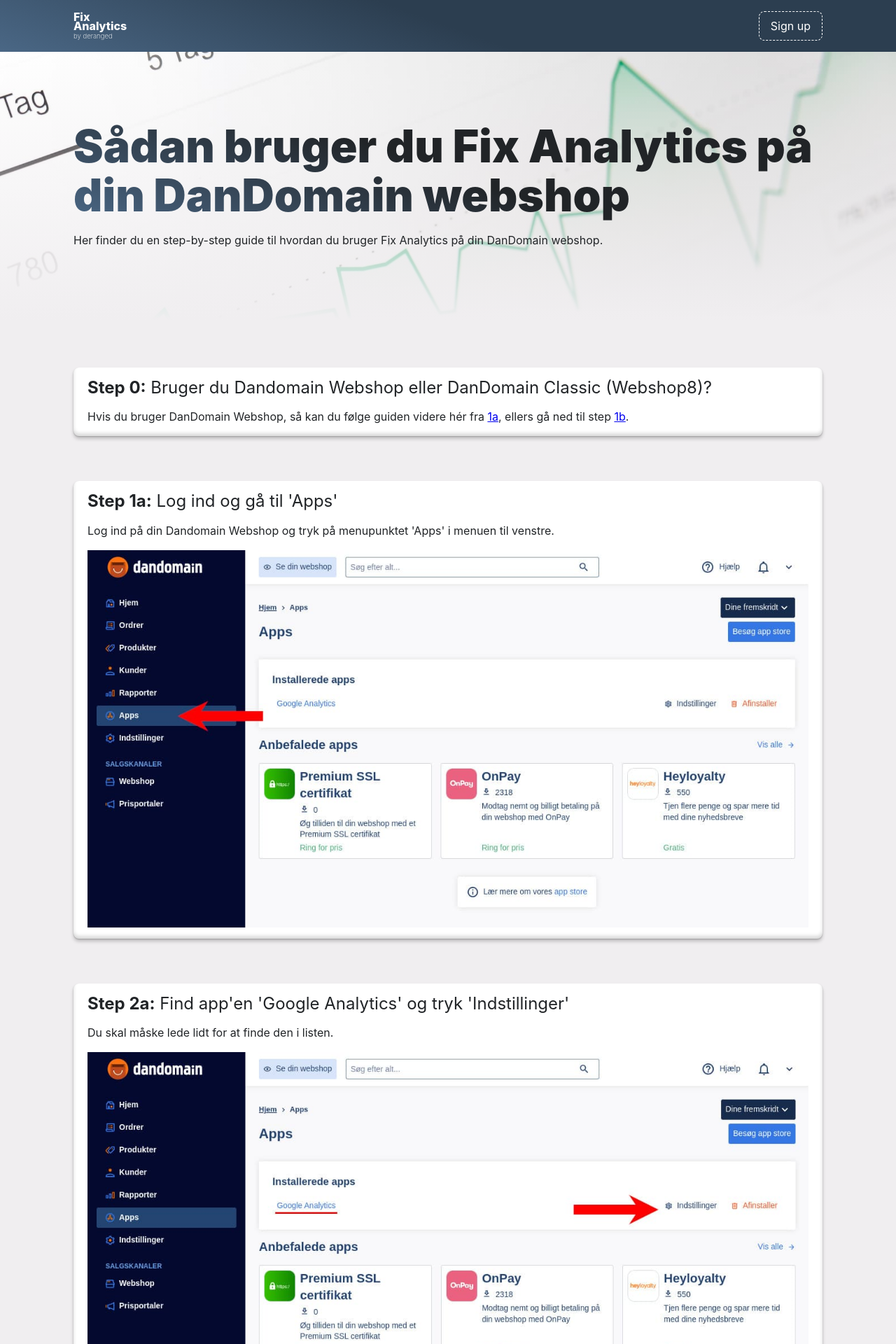
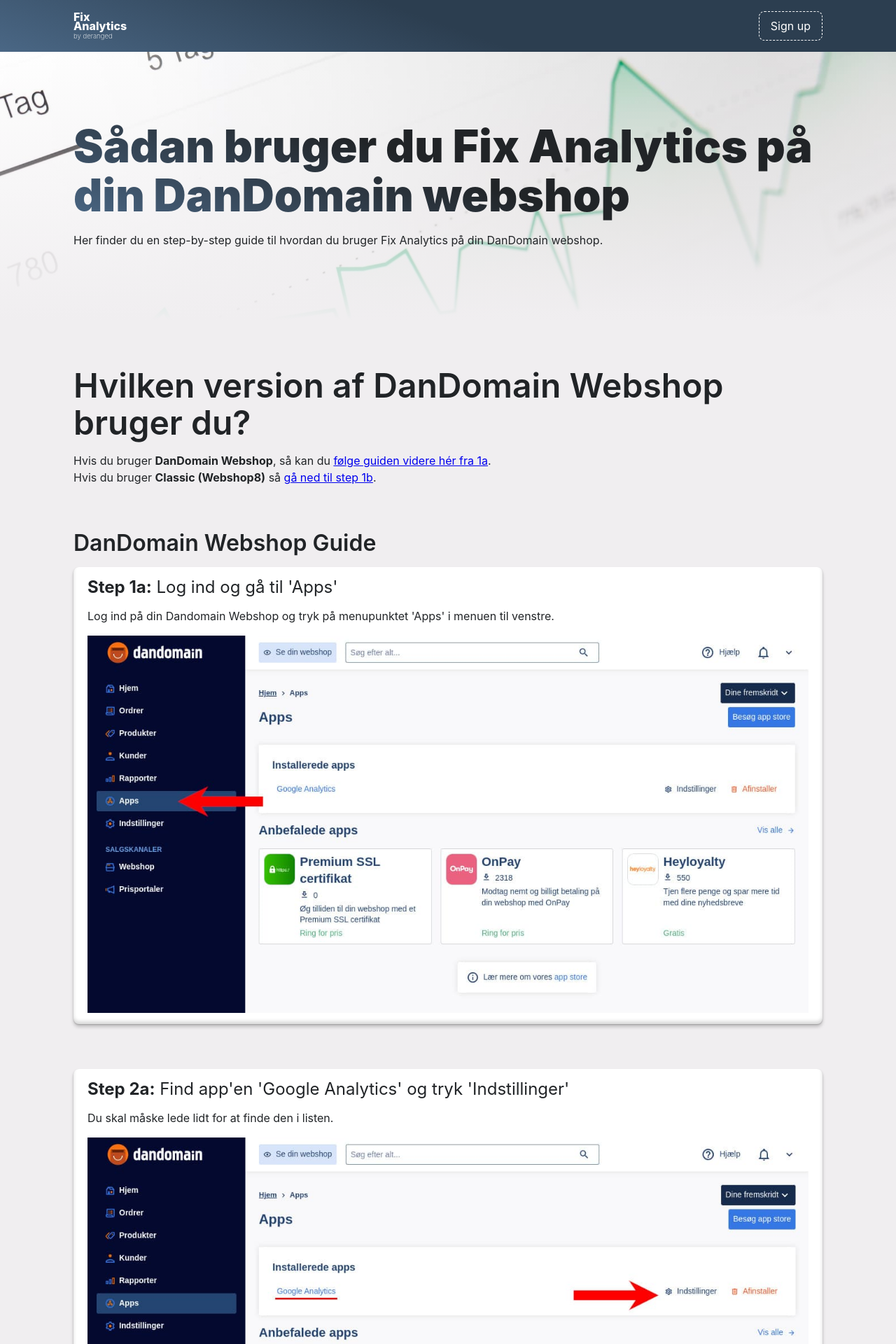
Before and after one commit to derangeddk/deranged.dk, a Jekyll site: the page built from da/fix-analytics/dandomain/index.html, in a window 1280 px wide. Shown: the top 1920 px of the page at 70% size. Built offline with Jekyll 4.4.1, drawn with Linux system fonts in a browser that asks for light colours; some of the changed text lies outside the part shown.

Commit message:
Add sections to markup and a better description in the first header

```diff
--- a/_sass/fix-analytics/text.scss
+++ b/_sass/fix-analytics/text.scss
@@ -5,6 +5,22 @@
 .heading__emphasis {
   font-weight: 800;
   font-style: normal;
+}
+
+.heading--small {
+  font-size: 1.25rem;
+
+  @media(min-width: $width-md) {
+    font-size: 2rem;
+  }
+}
+
+.heading--medium {
+  font-size: 1.5rem;
+
+  @media(min-width: $width-md) {
+    font-size: 3rem;
+  }
 }
 
 .heading--big {
--- a/da/fix-analytics/dandomain/index.html
+++ b/da/fix-analytics/dandomain/index.html
@@ -15,18 +15,21 @@
 </div>
 
 <div class="container u-mb-lg">
-  <div class="card">
-    <div class="card__body">
-      <h2 class="card__header">
-        <strong>Step 0:</strong> Bruger du Dandomain Webshop eller DanDomain Classic (Webshop8)?
+  <section>
+    <h2 class="heading heading--medium u-mb-md">
+      Hvilken version af DanDomain Webshop bruger du?
     </h2>
     <p>
-        Hvis du bruger DanDomain Webshop, så kan du følge guiden videre hér fra <a href="#1a">1a</a>, ellers gå ned til step <a href="#1b">1b</a>.
+      Hvis du bruger <strong>DanDomain Webshop</strong>, så kan du <a href="#1a">følge guiden videre hér fra 1a</a>.<br>
+      Hvis du bruger <strong>Classic (Webshop8)</strong> så <a href="#1b">gå ned til step 1b</a>.
     </p>
-    </div>
-  </div>
+  </section>
 
-  <div class="card u-mt-lg">
+  <section class="u-mt-lg">
+    <h2 class="heading heading--small u-mb-md">
+      DanDomain Webshop Guide
+    </h2>
+    <div class="card">
       <div class="card__body">
         <h2 class="card__header" id="1a">
           <strong>Step 1a:</strong> Log ind og gå til 'Apps'
@@ -67,8 +70,13 @@
         </a>
       </div>
     </div>
+  </details>
 
-  <div class="card u-mt-lg">
+  <section class="u-mt-lg">
+    <h1 class="heading heading--small u-mb-md">
+      DanDomain Classic (Webshop8)
+    </h1>
+    <div class="card">
       <div class="card__body">
         <h2 class="card__header" id="1b">
           <strong>Step 1b:</strong> Log ind og gå til 'Shopindstillinger'
@@ -109,4 +117,5 @@
         </a>
       </div>
     </div>
+  </section>
 </div>
```
Lines whose indentation alone changed are shown as unchanged.
